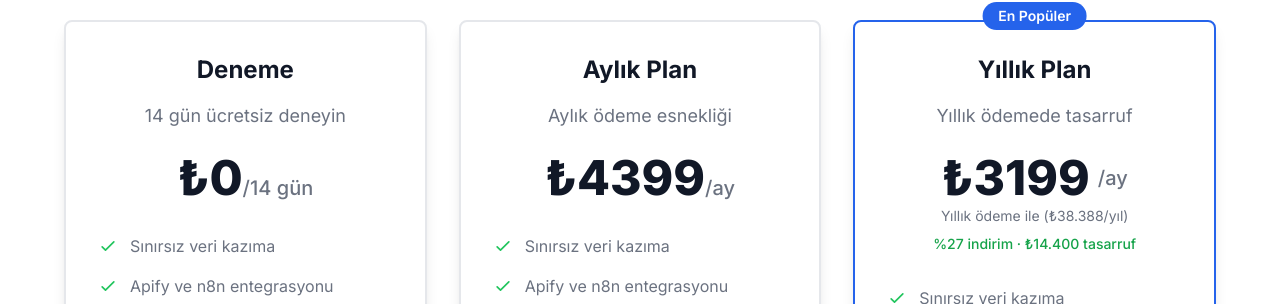
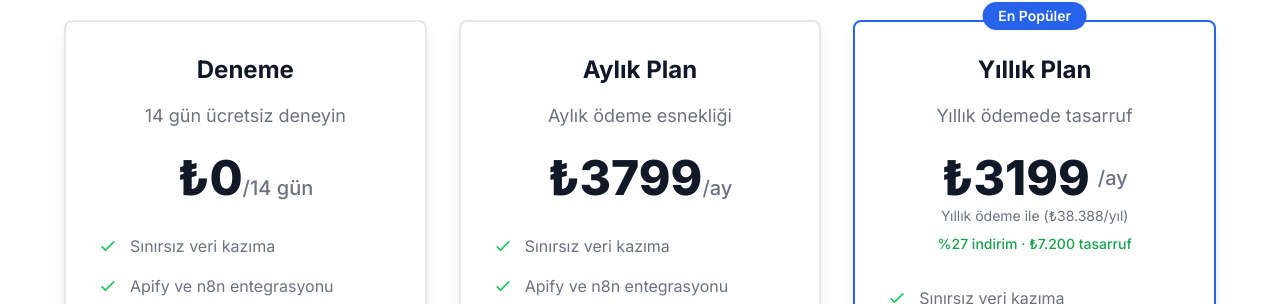
Before and after one commit to pofik34/siftro.site, a Next.js app: page / in a window 1280 px wide. Shown: the part 2084-2388 px from the top of the page. Built offline with nearby package versions, Linux system fonts and the light colour scheme.

Commit message:
Fiyat planı ve indirim güncellemesi, bakım ve görünürlük ayarları

```diff
--- a/public/odeme/PaymentContent.js
+++ b/public/odeme/PaymentContent.js
@@ -17,7 +17,7 @@ export default function PaymentContent(rootElement) {
   // Set plan details based on selection
   const planDetails = plan === 'monthly' ? {
     name: 'Aylık Plan',
-    price: '₺4399',
+    price: '₺3799',
     interval: 'ay',
     features: [
       'Sınırsız veri kazıma',
@@ -36,7 +36,7 @@ export default function PaymentContent(rootElement) {
       'Excel formatında veri aktarımı',
       'Öncelikli teknik destek',
       'İptal etme garantisi',
-      '%27 indirim · ₺14.400 tasarruf'
+      '%27 indirim · ₺7.200 tasarruf'
     ]
   } : null;
 
--- a/src/app/odeme/PaymentPageContent.tsx
+++ b/src/app/odeme/PaymentPageContent.tsx
@@ -23,7 +23,7 @@ export default function PaymentPageContent() {
 
     const planDetails = plan === 'monthly' ? {
       name: 'Aylık Plan',
-      price: '₺4399',
+      price: '₺3799',
       interval: 'ay',
       features: [
         'Sınırsız veri kazıma',
@@ -42,7 +42,7 @@ export default function PaymentPageContent() {
         'Excel formatında veri aktarımı',
         'Öncelikli teknik destek',
         'İptal etme garantisi',
-        '%27 indirim · ₺14.400 tasarruf'
+        '%27 indirim · ₺7.200 tasarruf'
       ]
     } : null;
 
--- a/src/app/page.tsx
+++ b/src/app/page.tsx
@@ -344,7 +344,7 @@ export default function HomePage() {
               <h3 className="text-2xl font-bold text-center text-gray-900">Aylık Plan</h3>
               <p className="mt-4 text-lg text-center text-gray-500">Aylık ödeme esnekliği</p>
               <div className="mt-6 text-center">
-                <span className="text-5xl font-extrabold text-gray-900">₺4399</span>
+                <span className="text-5xl font-extrabold text-gray-900">₺3799</span>
                 <span className="text-xl font-medium text-gray-500">/ay</span>
               </div>
               <ul className="mt-8 space-y-4 flex-grow">
@@ -401,7 +401,7 @@ export default function HomePage() {
                   <span className="text-xl font-medium text-gray-500">/ay</span>
                 </div>
                 <p className="mt-1 text-sm text-gray-500">Yıllık ödeme ile (₺38.388/yıl)</p>
-                <p className="mt-2 text-sm font-medium text-green-600">%27 indirim · ₺14.400 tasarruf</p>
+                <p className="mt-2 text-sm font-medium text-green-600">%27 indirim · ₺7.200 tasarruf</p>
               </div>
               <ul className="mt-8 space-y-4 flex-grow">
                 <li className="flex items-center">
```
